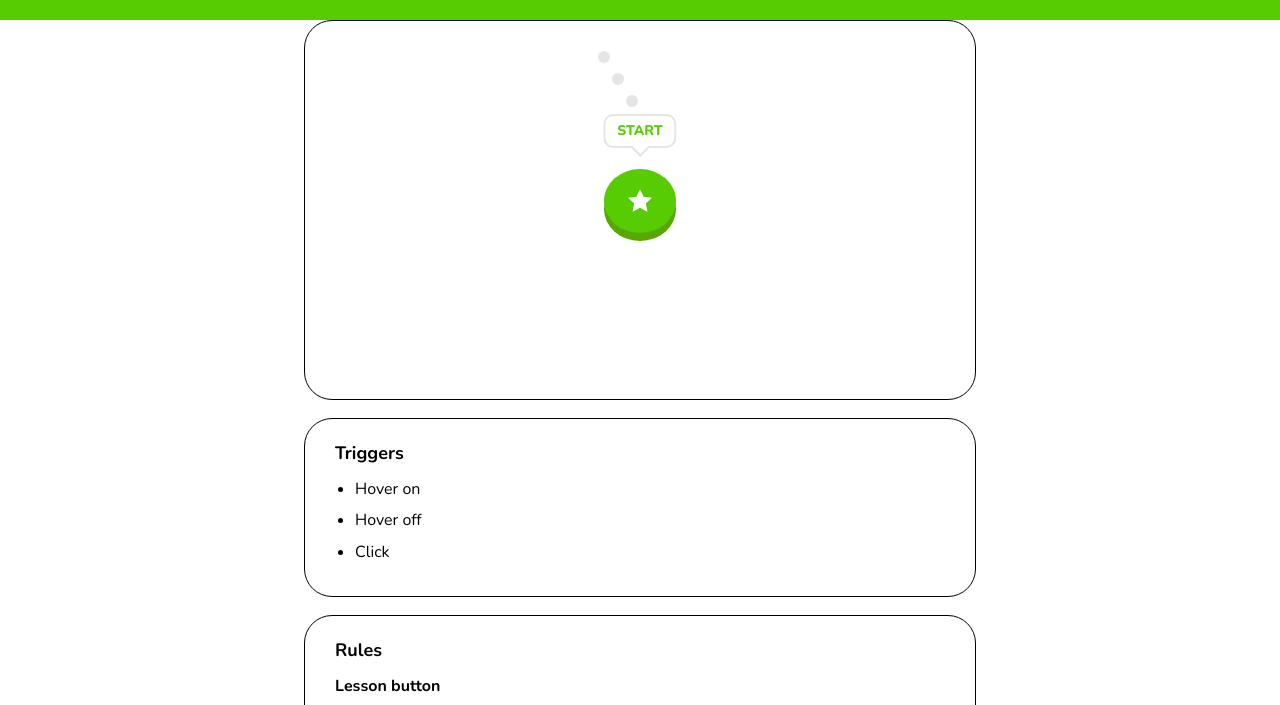
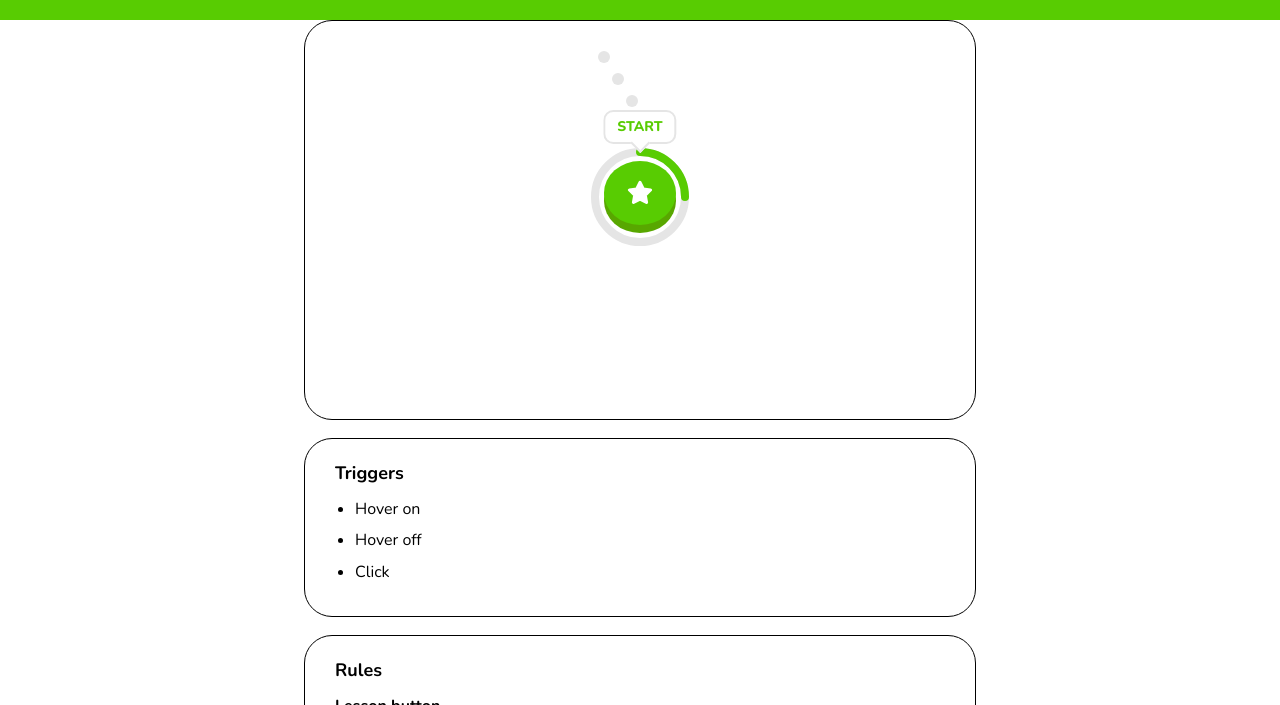
Before and after one commit to JoshGratton/idm241-jlg493-improved, a plain HTML site: page alpha/build/index.html in a window 1280 px wide. Shown: the part 59-764 px from the top of the page. Drawn offline with nearby package versions, Linux system fonts and the light colour scheme.

Commit message:
changes made

```diff
--- a/alpha/build/index.html
+++ b/alpha/build/index.html
@@ -30,10 +30,18 @@
           <!-- floating START tag -->
           <div class="tag" id="tag">START</div>
 
-          <!-- lesson button -->
-          <button class="lesson-btn" id="lessonBtn" aria-label="Start lesson" aria-expanded="false" aria-controls="popover">
-            <svg viewBox="0 0 24 24" aria-hidden="true"><path d="M12 2.5l2.9 6 6.6.9-4.8 4.6 1.2 6.5L12 17.4l-5.9 3.1 1.2-6.5L2.5 9.4l6.6-.9z"/></svg>
-          </button>
+          <!-- progress ring + lesson button -->
+          <div class="ring">
+            <svg class="ring-svg" viewBox="0 0 100 100" aria-hidden="true">
+              <circle class="ring-track" cx="50" cy="50" r="45"/>
+              <circle class="ring-progress" cx="50" cy="50" r="45" pathLength="100"/>
+            </svg>
+
+            <button class="lesson-btn" id="lessonBtn" aria-label="Start lesson" aria-expanded="false" aria-controls="popover">
+              <!-- star with rounded corners -->
+              <svg viewBox="0 0 24 24" aria-hidden="true"><path d="M12 3.5l2.6 5.3 5.8.8-4.2 4.1 1 5.8L12 16.8l-5.2 2.7 1-5.8-4.2-4.1 5.8-.8z"/></svg>
+            </button>
+          </div>
 
           <!-- popover that opens under the button -->
           <div class="popover" id="popover" hidden>
@@ -62,7 +70,7 @@
       <ul>
         <li>Hover on: button presses down slightly</li>
         <li>Hover off: button goes back up</li>
-        <li>Click: button presses all the way down and a popover opens under it</li>
+        <li>Click: button presses all the way down, comes back up, and a popover opens under it</li>
       </ul>
       <h3>Popover START button</h3>
       <ul>
@@ -90,8 +98,8 @@
       </ul>
       <h3>Modes</h3>
       <ul>
-        <li>Popover open: START tag is hidden; clicking anywhere else closes the popover</li>
-        <li>Popover closed: button goes back up and the START tag returns</li>
+        <li>Popover open: START tag is hidden; the button can still be hovered and clicked</li>
+        <li>Popover closed: clicking the button again or anywhere else closes it and the START tag returns</li>
       </ul>
     </section>
 
--- a/alpha/build/style.css
+++ b/alpha/build/style.css
@@ -52,7 +52,7 @@ main { padding-top: 20px; padding-bottom: 20px; }
 .box--demo {
   display: flex;
   justify-content: center;   /* centered horizontally */
-  min-height: 380px;
+  min-height: 400px;
   padding-top: 30px;
 }
 
@@ -72,16 +72,45 @@ main { padding-top: 20px; padding-bottom: 20px; }
 }
 .dot:nth-child(1) { transform: translateX(-36px); }
 .dot:nth-child(2) { transform: translateX(-22px); }
-.dot:nth-child(3) { transform: translateX(-8px); margin-bottom: 52px; }
+.dot:nth-child(3) { transform: translateX(-8px); margin-bottom: 30px; }
 
-/* wraps the tag, button and popover so they line up */
+/* wraps the tag, ring and popover so they line up */
 .lesson { position: relative; }
 
+/* ----- progress ring around the button ----- */
+.ring {
+  position: relative;
+  display: grid;
+  place-items: center;
+  width: 100px;
+  height: 100px;
+}
+.ring-svg {
+  position: absolute;
+  inset: 0;
+  width: 100%;
+  height: 100%;
+  transform: rotate(-90deg);          /* progress starts at the top */
+}
+.ring-svg circle {
+  fill: none;
+  stroke-width: 8;
+}
+.ring-track    { stroke: #E5E5E5; }
+.ring-progress {
+  stroke: #58CC02;
+  stroke-linecap: round;
+  stroke-dasharray: 25 100;           /* 25% done; change 25 to show more */
+}
+
 /* ----- floating START tag ----- */
+/* sits so its point almost touches the top of the button
+   at the bottom of the float */
 .tag {
   position: absolute;
   left: 50%;
-  bottom: calc(100% + 14px);
+  bottom: 96px;
+  z-index: 2;
   padding: 4px 12px;
   background: #fff;
   border: 2px solid #E5E5E5;
@@ -108,35 +137,43 @@ main { padding-top: 20px; padding-bottom: 20px; }
 }
 
 @keyframes float {
-  from { transform: translate(-50%, 0); }
-  to   { transform: translate(-50%, -7px); }
+  from { transform: translate(-50%, 0); }      /* bottom of the float */
+  to   { transform: translate(-50%, -7px); }   /* top of the float */
 }
 
 /* ----- lesson button ----- */
 .lesson-btn {
+  position: relative;
   display: grid;
   place-items: center;
   width: 72px;
   height: 64px;
+  margin-top: -8px;                   /* centers button + bottom edge in the ring */
   padding: 0;
   border: none;
   border-radius: 50%;
   background: #58CC02;
-  box-shadow: 0 8px 0 #58A700;          /* thick bottom edge */
+  box-shadow: 0 8px 0 #58A700;        /* thick bottom edge */
   cursor: pointer;
   transition: transform .1s, box-shadow .1s;
 }
-.lesson-btn svg { width: 30px; height: 30px; fill: #fff; }
+.lesson-btn svg {
+  width: 30px;
+  height: 30px;
+  fill: #fff;
+  stroke: #fff;                       /* stroke + round joins = rounded star points */
+  stroke-width: 2.5;
+  stroke-linejoin: round;
+}
 
-/* hover on: presses down slightly */
+/* hover on: presses down slightly (works with the popover open too) */
 .lesson-btn:hover {
   transform: translateY(3px);
   box-shadow: 0 5px 0 #58A700;
 }
 
-/* click: presses all the way down and stays there while open */
-.lesson-btn:active,
-.lesson.is-open .lesson-btn {
+/* click: presses all the way down, then comes back up when released */
+.lesson-btn:active {
   transform: translateY(8px);
   box-shadow: 0 0 0 #58A700;
 }
@@ -153,7 +190,7 @@ main { padding-top: 20px; padding-bottom: 20px; }
 .popover {
   position: absolute;
   left: 50%;
-  top: calc(100% + 26px);
+  top: calc(100% + 10px);
   width: 230px;
   padding: 14px;
   background: #58CC02;
```
